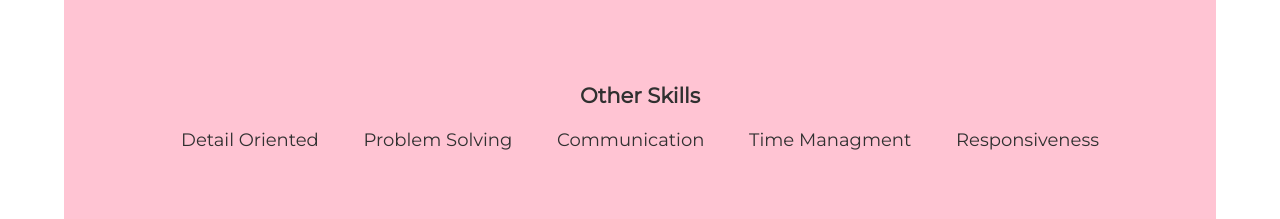
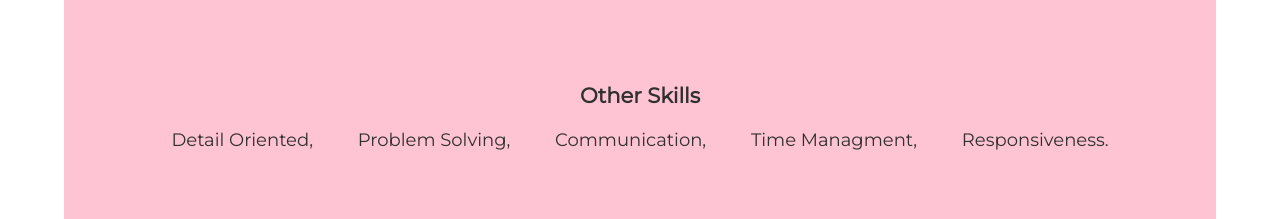
Before and after one commit to Raquecoder/portafolio, a plain HTML site: page index.html in a window 1280 px wide. Shown: the part 1260-1479 px from the top of the page. Drawn offline with nearby package versions, Linux system fonts and the light colour scheme.

Commit message:
Add files via upload

```diff
--- a/index.html
+++ b/index.html
@@ -89,11 +89,11 @@
     </div>
     <div class="skills-container">
       <h3>Other Skills</h3>
-       <li>Detail Oriented </li>
-       <li>Problem Solving </li>
-       <li>Communication </li>
-       <li>Time Managment </li>
-       <li>Responsiveness </li>
+       <li>Detail Oriented, </li>
+       <li>Problem Solving, </li>
+       <li>Communication, </li>
+       <li>Time Managment, </li>
+       <li>Responsiveness. </li>
     </div>
 
   <div class="WorkProcess">
```
